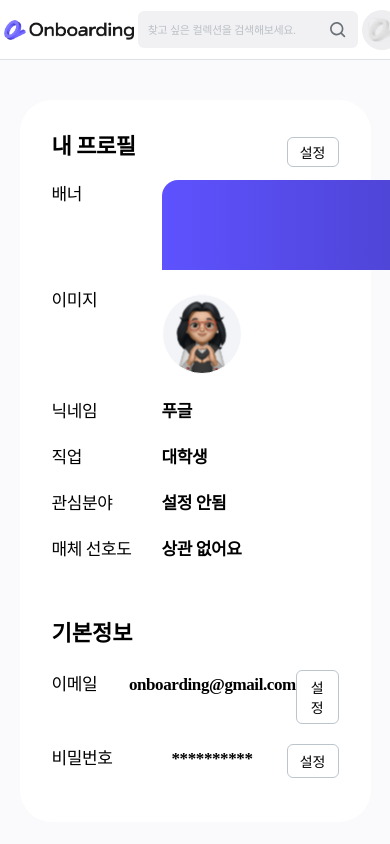
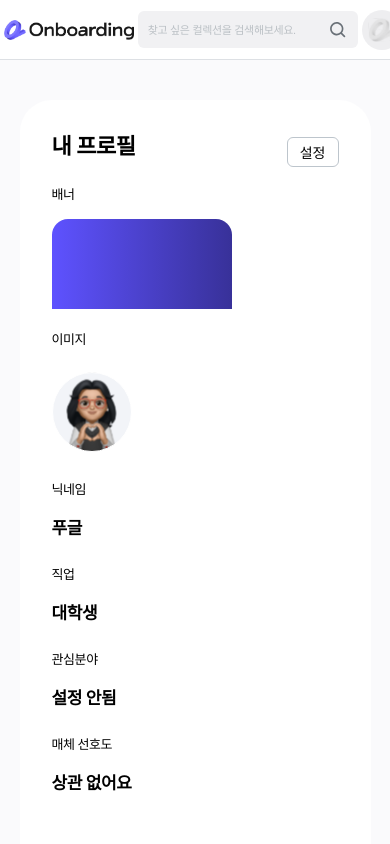
Before and after one commit to TeamLearningFlow/LearningFlow-FE, a Next.js app: page /mypage/profile in a window 390 px wide. Shown: the top 844 px of the page. Built offline with nearby package versions, Linux system fonts and the light colour scheme.

Commit message:
style: 마이 페이지 프로필 수정 컴포넌트 반응형 코드 적용 #33

```diff
--- a/src/components/mypage/basicInfo.tsx
+++ b/src/components/mypage/basicInfo.tsx
@@ -20,6 +20,14 @@ const InfoRow = styled.div`
   display: flex;
   align-items: start;
   margin-bottom: 20px;
+
+  @media (max-width: 1024px) {
+    flex-direction: column;
+  }
+
+  @media (max-width: 480px) {
+    font-size: 13px;
+  }
 `;
 
 const Label = styled.div`
@@ -96,6 +104,7 @@ const SetButton = styled.button`
   border-radius: 6px;
   cursor: pointer;
   font-size: 14px;
+  color: #1f1f1f;
 
   &:hover {
     background: rgba(118, 118, 128, 0.12);
--- a/src/components/mypage/myprofile.tsx
+++ b/src/components/mypage/myprofile.tsx
@@ -75,6 +75,10 @@ const InfoGrid = styled.div`
   row-gap: 16px;
   column-gap: 20px;
   align-items: start;
+
+  @media (max-width: 1024px) {
+    grid-template-columns: 1fr;
+  }
 `;
 
 const InfoLabel = styled.span`
@@ -83,6 +87,13 @@ const InfoLabel = styled.span`
   line-height: 30px; /* 150% */
   letter-spacing: -0.4px;
   color: #000;
+
+  @media (max-width: 1024px) {
+    margin-bottom: -7px;
+  }
+  @media (max-width: 480px) {
+    font-size: 13px;
+  }
 `;
 
 const InfoValue = styled.span`
@@ -112,12 +123,19 @@ const Input = styled.input`
       -1px -1px 1px 0px rgba(94, 82, 255, 0.3);
     outline: none;
   }
+
+  @media (max-width: 1024px) {
+    width: 90%;
+  }
 `;
 
 const BannerContainer = styled.div`
-  position: relative;
+  display: flex;
+  justify-content: space-between;
+  align-items: center;
   gap: 20px;
   width: 100%;
+  position: relative;
 `;
 
 const Banner = styled.div<{ background?: string }>`
@@ -130,6 +148,22 @@ const Banner = styled.div<{ background?: string }>`
       ? `url(${background})`
       : 'linear-gradient(90deg, #5e52ff 0%, #383199 100%)'};
   background-size: cover;
+
+  @media (max-width: 1024px) {
+    width: 570px;
+  }
+
+  @media (max-width: 750px) {
+    width: 400px;
+  }
+
+  @media (max-width: 560px) {
+    width: 330px;
+  }
+
+  @media (max-width: 480px) {
+    width: 180px;
+  }
 `;
 
 const ProfileContainer = styled.div`
@@ -147,13 +181,11 @@ const ProfileImage = styled.div`
 `;
 
 const ChangeContainerBanner = styled.div`
-  position: absolute;
-  top: 50%;
-  right: -30px;
-  transform: translateY(-50%);
+  flex-shrink: 0;
   display: flex;
   flex-direction: column;
   align-items: flex-start;
+  gap: 2px;
 `;
 
 const ChangeContainerImage = styled.div`
@@ -164,6 +196,10 @@ const ChangeContainerImage = styled.div`
   display: flex;
   flex-direction: column;
   align-items: flex-start;
+
+  @media (max-width: 480px) {
+    margin-left: 95px;
+  }
 `;
 
 const ChangeButton = styled.label`
--- a/src/components/mypage/preferSlider.tsx
+++ b/src/components/mypage/preferSlider.tsx
@@ -10,6 +10,14 @@ const SliderContainer = styled.div`
   position: relative;
   gap: 10px;
   width: 45%;
+
+  @media (max-width: 1024px) {
+    width: 80%;
+  }
+
+  @media (max-width: 480px) {
+    width: 100%;
+  }
 `;
 
 const SliderWrapper = styled.div`
@@ -18,6 +26,10 @@ const SliderWrapper = styled.div`
   align-items: center;
   margin-top: 55px;
   position: relative;
+
+  @media (max-width: 480px) {
+    margin-top: 45px;
+  }
 `;
 
 const TooltipContainer = styled.div<{ position: number }>`
@@ -29,6 +41,17 @@ const TooltipContainer = styled.div<{ position: number }>`
   display: flex;
   flex-direction: column;
   align-items: center;
+
+  @media (max-width: 1024px) {
+    left: ${({ position }) => {
+      const basePosition =
+        position <= 40 ? position * 0.85 : position * 0.65 + 10;
+      return `calc(${Math.min(Math.max(basePosition, 6), 92)}%)`;
+    }};
+
+  @media (max-width: 480px) {
+    left: ${(props) => Math.min(Math.max(props.position, 15), 88)}%;
+  }
 `;
 
 const Slider = styled.input<{ value: number }>`
--- a/src/components/mypage/profileCategoryList.tsx
+++ b/src/components/mypage/profileCategoryList.tsx
@@ -19,6 +19,21 @@ const CategoryListWrapper = styled.div`
   justify-content: flex-start;
   gap: 5px;
   background-color: #ffffff;
+  overflow-x: auto;
+  white-space: nowrap;
+  padding-bottom: 5px;
+  box-sizing: border-box;
+
+  &::-webkit-scrollbar {
+    height: 4px;
+  }
+
+  &::-webkit-scrollbar-thumb {
+    background-color: #cccccc;
+    border-radius: 4px;
+  }
+
+  scrollbar-gutter: stable;
 `;
 
 const CategoryItemWrapper = styled.div<{ active?: boolean }>`
@@ -28,6 +43,7 @@ const CategoryItemWrapper = styled.div<{ active?: boolean }>`
   justify-content: center;
   padding: 12px;
   width: 60px;
+  min-width: 60px;
   height: 60px;
   background-color: ${({ active }) => (active ? '#5e52ff' : '#fafafc')};
   box-shadow: ${({ active }) =>
```
